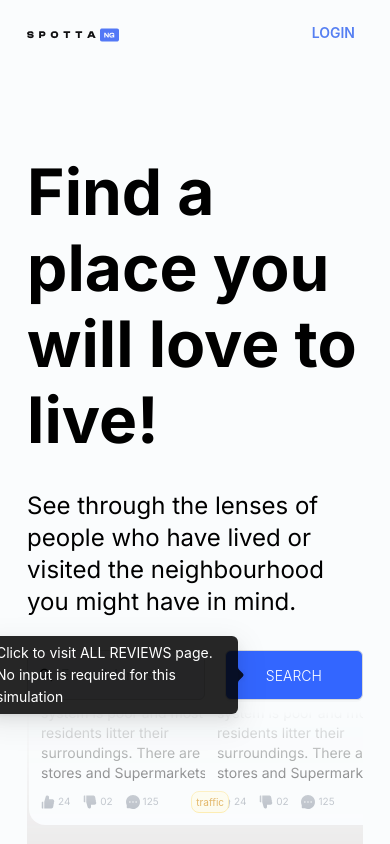
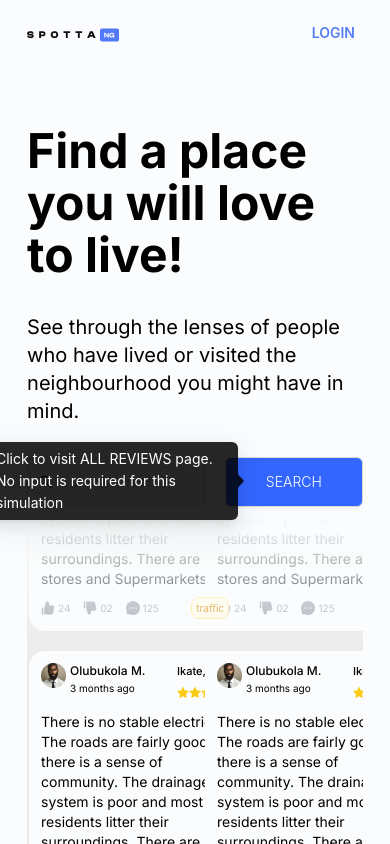
Before and after one commit to Olubukola-Martins/Dash-Area-Finder, a Next.js app: page / in a window 390 px wide. Shown: the top 844 px of the page. Built offline with nearby package versions, Linux system fonts and the light colour scheme.

Commit message:
home page mobile adjustment

```diff
--- a/app/components/hero/Hero.tsx
+++ b/app/components/hero/Hero.tsx
@@ -5,7 +5,7 @@ import HeroCardSection from './HeroCardSection'
 
 const Hero = () => {
   return (
-    <div className="flex lg:flex-row flex-col gap-3 justify-between w-full">
+    <div className="flex lg:flex-row flex-col gap-3 justify-between w-full mt-1 ">
       <HeroSearchSection />
       <div className='max-lg:mx-auto'>
         <HeroCardSection />
--- a/app/components/hero/HeroSearchSection.tsx
+++ b/app/components/hero/HeroSearchSection.tsx
@@ -6,12 +6,12 @@ import Link from "next/link";
 const HeroSearchSection = () => {
   return (
     <>
-        <div className="mt-[10vh] flex flex-col gap-y-8">
+        <div className="lg:mt-[10vh] mt-[6vh] flex flex-col gap-y-8">
           <div className="flex flex-col gap-8 max-w-[507px] ">
-            <h1 className="font-bold text-[4rem] leading-[4.75rem]">
+            <h1 className="font-bold text-5xl md:text-[4rem] leading-[3.25rem] md:leading-[4.75rem]">
               Find a place you will love to live!
             </h1>
-            <h4 className="text-2xl">
+            <h4 className="text-xl md:text-2xl">
               See through the lenses of people who have lived or visited the
               neighbourhood you might have in mind.
             </h4>
--- a/app/components/nav/NavBar.tsx
+++ b/app/components/nav/NavBar.tsx
@@ -5,8 +5,11 @@ import LoginBtn from './LoginBtn';
 
 const NavBar = () => {
   return (
-    <div className='w-full flex justify-between py-5 sticky top-0 mt-0'><Image alt="logo" src="/ic_logo.png" width={92} height={29}/><LoginBtn/> </div>
-  )
+    <div className="w-full flex justify-between py-5 sticky z-20 top-0 mt-0 bg-[var(--background-color)]">
+      <Image alt="logo" src="/ic_logo.png" width={92} height={29} />
+      <LoginBtn />{" "}
+    </div>
+  );
 }
 
 export default NavBar
--- a/app/homePage/page.tsx
+++ b/app/homePage/page.tsx
@@ -19,7 +19,7 @@ const HomePage = () => {
   return (
     <>
       {ReactDOM.createPortal(
-        <div className=" h-svh flex flex-col overflow-y-hidden w-[86.11%] mx-auto">
+        <div className=" h-svh flex flex-col lg:overflow-y-hidden w-[86.11%] mx-auto">
           <NavBar />
           <Hero />
         </div>,
```
